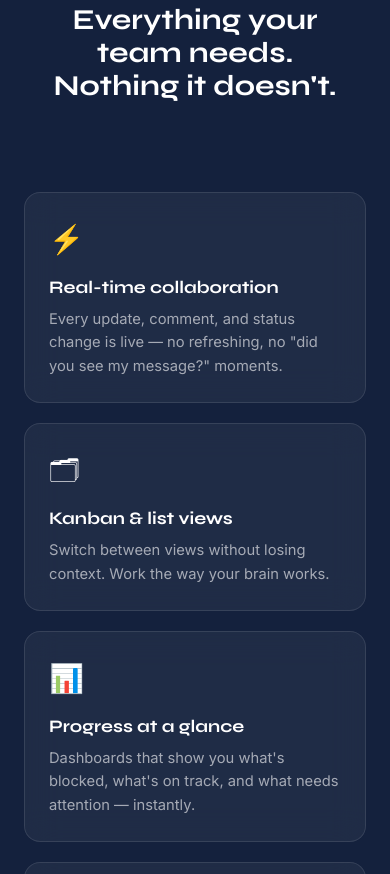
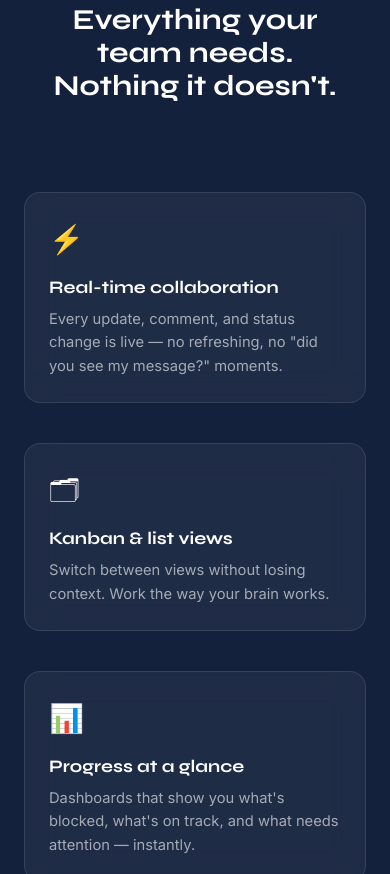
Before and after one commit to sakshamisonline/SaaSLandingPage, a plain HTML site: page index.html in a window 390 px wide. Shown: the part 3016-3890 px from the top of the page. Drawn offline with nearby package versions, Linux system fonts and the light colour scheme; a web font is replaced by a local one.

Commit message:
Updated for mobile style.css

```diff
--- a/style.css
+++ b/style.css
@@ -445,7 +445,8 @@ h1, h2, h3 {
   display: grid;
   grid-template-columns: repeat(3,1fr);
   grid-template-rows: auto auto;
-  gap: 1.25rem;
+  column-gap: 1.25rem;
+  row-gap: 2.5rem; /* extra vertical buffer so parallax drift never overlaps the row above */
 }
 .features__card { padding: 2rem; }
 .features__card--large { grid-column: span 2; }
```
